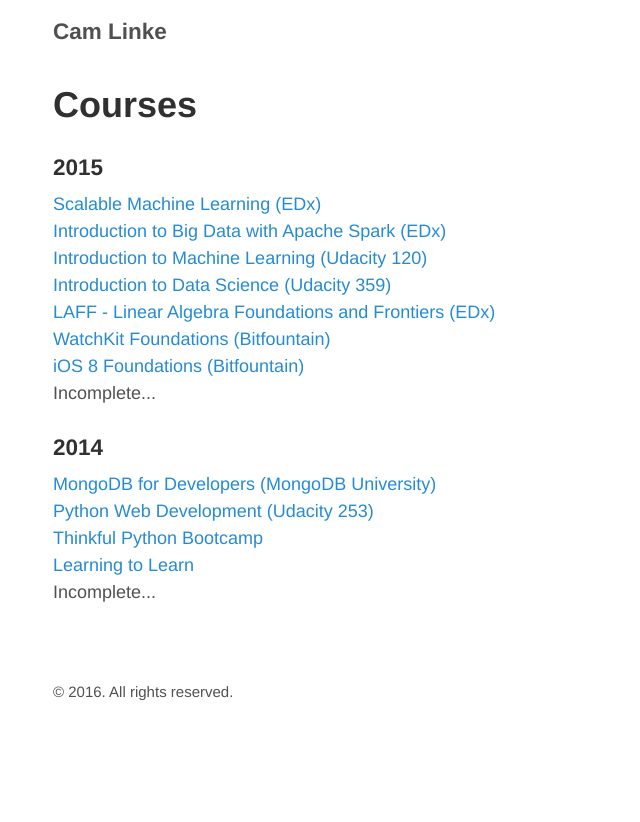
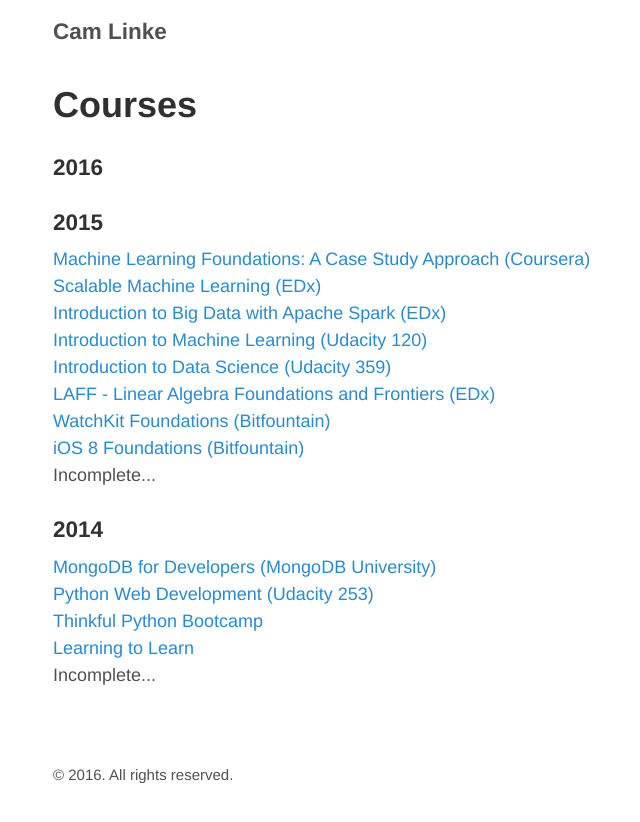
Before and after one commit to camlinke/camlinke.github.io, a Jekyll site: the page built from courses.md, in a window 1280 px wide. Shown: the top 822 px of the page, without its empty margins (272-912 px from the left). Built offline with Jekyll 4.4.1, drawn with Linux system fonts in a browser that asks for light colours; nearby versions of some CDN libraries.

Commit message:
updated reading and courses

```diff
--- a/courses.md
+++ b/courses.md
@@ -3,8 +3,14 @@
 title: Courses
 ---
 
+<h3>2016</h3>
+<ul class="frontpage-list">
+
+</ul>
+
 <h3>2015</h3>
 <ul class="frontpage-list">
+    <li><a href="https://www.coursera.org/learn/ml-foundations/home/welcome">Machine Learning Foundations: A Case Study Approach (Coursera)</a></li>
     <li><a href="https://www.edx.org/course/scalable-machine-learning-uc-berkeleyx-cs190-1x">Scalable Machine Learning (EDx)</a></li>
     <li><a href="https://www.edx.org/course/introduction-big-data-apache-spark-uc-berkeleyx-cs100-1x">Introduction to Big Data with Apache Spark (EDx)</a></li>
     <li><a href="https://www.udacity.com/course/intro-to-machine-learning--ud120">Introduction to Machine Learning (Udacity 120)</a></li>
--- a/index.html
+++ b/index.html
@@ -36,6 +36,7 @@
 
 <h3>Recent Courses</h3>
 <ul class="frontpage-list">
+  <li><a href="https://www.coursera.org/learn/ml-foundations/home/welcome">Machine Learning Foundations: A Case Study Approach (Coursera)</a></li>
   <li><a href="https://www.edx.org/course/scalable-machine-learning-uc-berkeleyx-cs190-1x">Scalable Machine Learning (EDx)</a></li>
   <li><a href="https://www.edx.org/course/introduction-big-data-apache-spark-uc-berkeleyx-cs100-1x">Introduction to Big Data with Apache Spark (EDx)</a></li>
   <li><a href="https://www.udacity.com/course/intro-to-machine-learning--ud120">Introduction to Machine Learning (Udacity)</a></li>
```
Also changed, not shown: other parts of index.html (+2 -0 lines), reading.md (+2 -0 lines).
